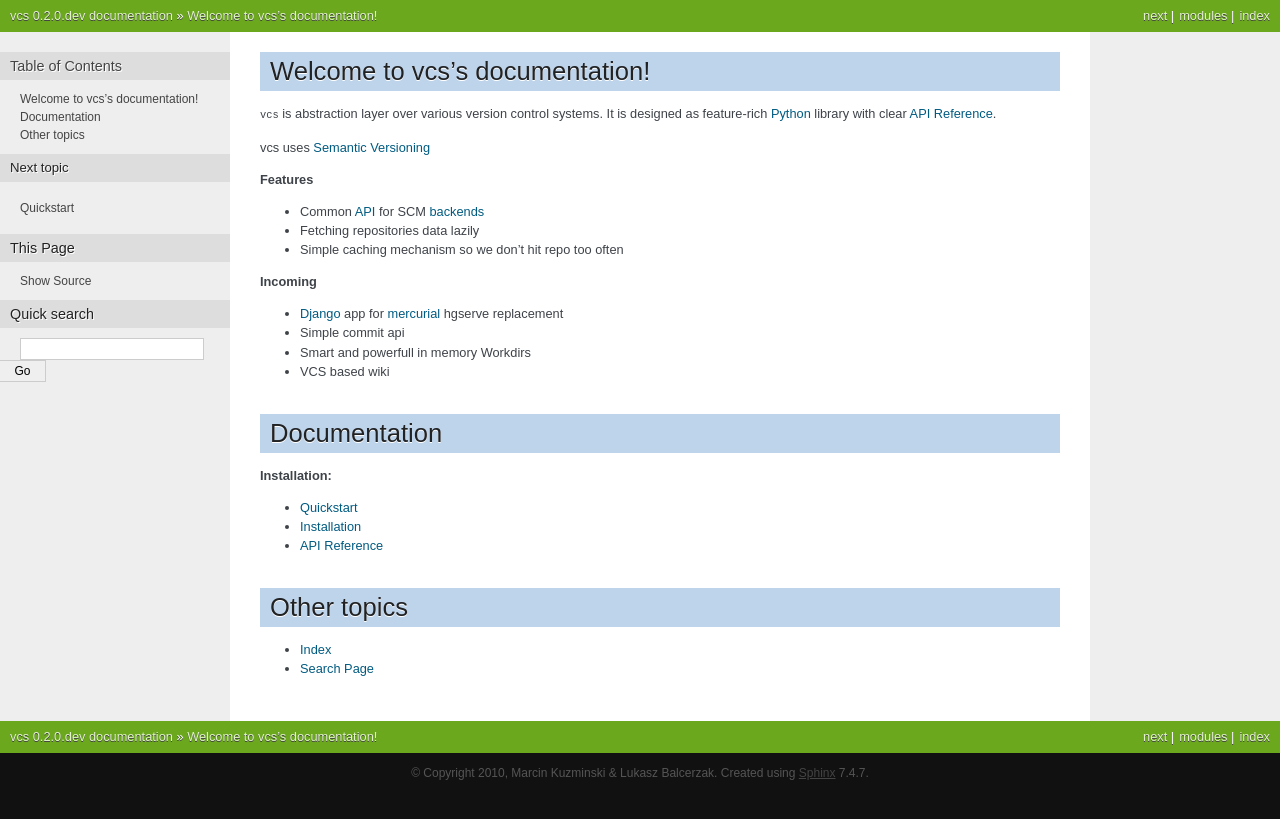
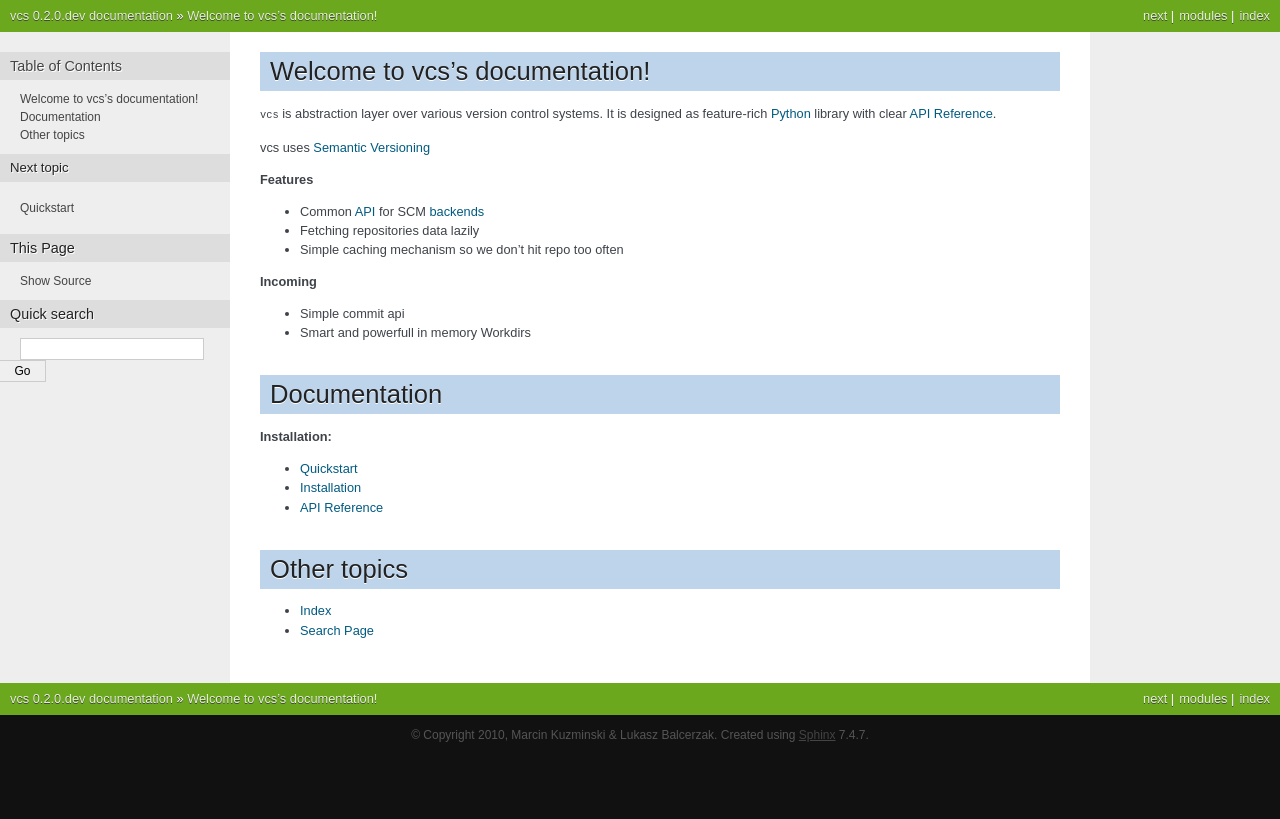
Before and after one commit to codeinn/vcs, a Sphinx documentation site: the page built from docs/index.rst, in a window 1280 px wide. Shown: the top 819 px of the page. Built offline with Sphinx 7.4.7, drawn with Linux system fonts in a browser that asks for light colours.

```diff
--- a/README.rst
+++ b/README.rst
@@ -18,14 +18,11 @@
 - Common *API* for SCM backends
 - Fetching repositories data lazily
 - Simple caching mechanism so we don't hit repo too often
-- Command line client (still basic)
 
 **Incoming**
 
-- Django_ app for mercurial_ hgserve replacement
 - Simple commit api
 - Smart and powerfull in memory Workdirs
-- VCS based wiki
 
 -------------
 Documentation
@@ -39,7 +36,6 @@
    make html
 
 .. _python: http://www.python.org/
-.. _Django: http://www.djangoproject.com/
 .. _Sphinx: http://sphinx.pocoo.org/
 .. _mercurial: http://mercurial.selenic.com/
 .. _git: http://git-scm.com/
--- a/docs/index.rst
+++ b/docs/index.rst
@@ -16,10 +16,8 @@
 
 **Incoming**
 
-- Django_ app for mercurial_ hgserve replacement
 - Simple commit api
 - Smart and powerfull in memory Workdirs
-- VCS based wiki
 
 Documentation
 =============
@@ -40,7 +38,6 @@
 * :ref:`search`
 
 .. _python: http://www.python.org/
-.. _django: http://www.djangoproject.com/
 .. _mercurial: http://mercurial.selenic.com/
 .. _subversion: http://subversion.tigris.org/
 .. _git: http://git-scm.com/
```
Also changed, not shown: 1 other file.
